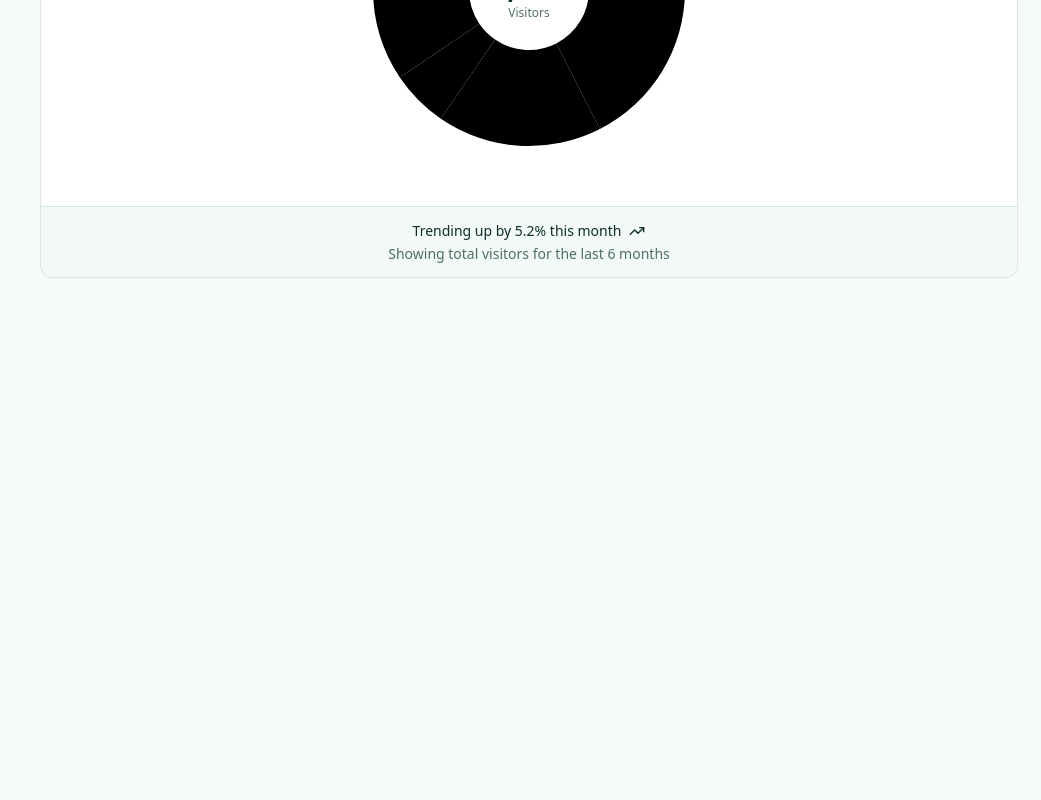
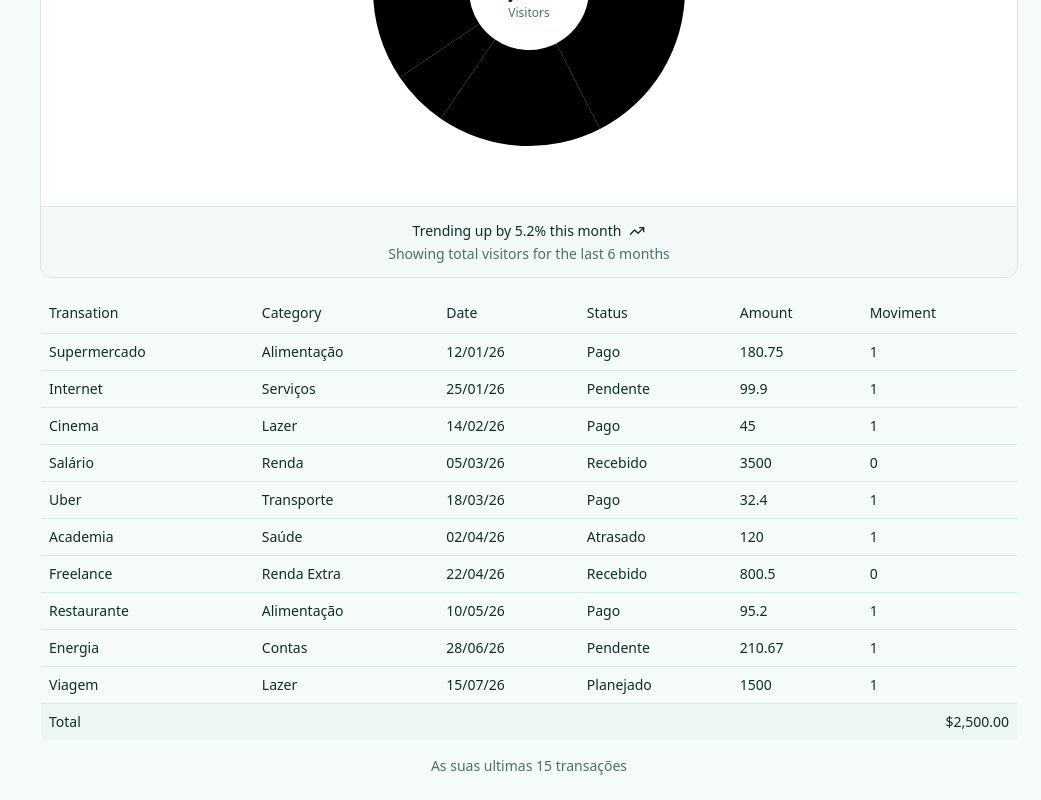
Before and after one commit to yolmat/LhamoneyApp, a Next.js app: page /dashboard in a window 1280 px wide. Shown: the part 1571-2371 px from the top of the page, without its empty margins (239-1280 px from the left). Before the commit the page ends 1872 px from the top, so only its background shows below. Built offline with nearby package versions, Linux system fonts and the light colour scheme.

Commit message:
Add table last 15 transations

```diff
--- a/app/dashboard/page.jsx
+++ b/app/dashboard/page.jsx
@@ -1,6 +1,7 @@
 import { CardDashboard } from "@/components/cardDashboard";
 import { BarsChartDashboard } from "@/components/BarsChartDashboard";
 import { RadicalChartDashboard } from "@/components/RadicalChartDashboard";
+import { TableDashboard } from "@/components/tableDashboard";
 
 export default function Page() {
   return (
@@ -43,6 +44,9 @@ export default function Page() {
         <BarsChartDashboard />
         <RadicalChartDashboard />
       </div>
+      <div>
+        <TableDashboard />
+      </div>
     </div>
   );
 }
--- /dev/null
+++ b/components/tableDashboard.jsx
@@ -0,0 +1,140 @@
+import {
+  Table,
+  TableBody,
+  TableCaption,
+  TableCell,
+  TableFooter,
+  TableHead,
+  TableHeader,
+  TableRow,
+} from "@/components/ui/table";
+import { House } from "lucide-react";
+
+const invoices = [
+  {
+    icon: House,
+    transation: "Supermercado",
+    category: "Alimentação",
+    date: "12/01/26",
+    status: "Pago",
+    amount: 180.75,
+    movement: 1,
+  },
+  {
+    icon: House,
+    transation: "Internet",
+    category: "Serviços",
+    date: "25/01/26",
+    status: "Pendente",
+    amount: 99.9,
+    movement: 1,
+  },
+  {
+    icon: House,
+    transation: "Cinema",
+    category: "Lazer",
+    date: "14/02/26",
+    status: "Pago",
+    amount: 45.0,
+    movement: 1,
+  },
+  {
+    icon: House,
+    transation: "Salário",
+    category: "Renda",
+    date: "05/03/26",
+    status: "Recebido",
+    amount: 3500.0,
+    movement: 0,
+  },
+  {
+    icon: House,
+    transation: "Uber",
+    category: "Transporte",
+    date: "18/03/26",
+    status: "Pago",
+    amount: 32.4,
+    movement: 1,
+  },
+  {
+    icon: House,
+    transation: "Academia",
+    category: "Saúde",
+    date: "02/04/26",
+    status: "Atrasado",
+    amount: 120.0,
+    movement: 1,
+  },
+  {
+    icon: House,
+    transation: "Freelance",
+    category: "Renda Extra",
+    date: "22/04/26",
+    status: "Recebido",
+    amount: 800.5,
+    movement: 0,
+  },
+  {
+    icon: House,
+    transation: "Restaurante",
+    category: "Alimentação",
+    date: "10/05/26",
+    status: "Pago",
+    amount: 95.2,
+    movement: 1,
+  },
+  {
+    icon: House,
+    transation: "Energia",
+    category: "Contas",
+    date: "28/06/26",
+    status: "Pendente",
+    amount: 210.67,
+    movement: 1,
+  },
+  {
+    icon: House,
+    transation: "Viagem",
+    category: "Lazer",
+    date: "15/07/26",
+    status: "Planejado",
+    amount: 1500.0,
+    movement: 1,
+  },
+];
+
+export function TableDashboard() {
+  return (
+    <Table>
+      <TableCaption>As suas ultimas 15 transações</TableCaption>
+      <TableHeader>
+        <TableRow>
+          <TableHead>Transation</TableHead>
+          <TableHead>Category</TableHead>
+          <TableHead>Date</TableHead>
+          <TableHead>Status</TableHead>
+          <TableHead>Amount</TableHead>
+          <TableHead>Moviment</TableHead>
+        </TableRow>
+      </TableHeader>
+      <TableBody>
+        {invoices.map((invoice) => (
+          <TableRow key={invoice.invoice}>
+            <TableCell className="font-medium">{invoice.transation}</TableCell>
+            <TableCell>{invoice.category}</TableCell>
+            <TableCell>{invoice.date}</TableCell>
+            <TableCell>{invoice.status}</TableCell>
+            <TableCell>{invoice.amount}</TableCell>
+            <TableCell>{invoice.movement}</TableCell>
+          </TableRow>
+        ))}
+      </TableBody>
+      <TableFooter>
+        <TableRow>
+          <TableCell colSpan={5}>Total</TableCell>
+          <TableCell className="text-right">$2,500.00</TableCell>
+        </TableRow>
+      </TableFooter>
+    </Table>
+  );
+}
--- /dev/null
+++ b/components/ui/table.jsx
@@ -0,0 +1,123 @@
+"use client"
+
+import * as React from "react"
+
+import { cn } from "@/lib/utils"
+
+function Table({
+  className,
+  ...props
+}) {
+  return (
+    <div data-slot="table-container" className="relative w-full overflow-x-auto">
+      <table
+        data-slot="table"
+        className={cn("w-full caption-bottom text-sm", className)}
+        {...props} />
+    </div>
+  );
+}
+
+function TableHeader({
+  className,
+  ...props
+}) {
+  return (
+    <thead
+      data-slot="table-header"
+      className={cn("[&_tr]:border-b", className)}
+      {...props} />
+  );
+}
+
+function TableBody({
+  className,
+  ...props
+}) {
+  return (
+    <tbody
+      data-slot="table-body"
+      className={cn("[&_tr:last-child]:border-0", className)}
+      {...props} />
+  );
+}
+
+function TableFooter({
+  className,
+  ...props
+}) {
+  return (
+    <tfoot
+      data-slot="table-footer"
+      className={cn("border-t bg-muted/50 font-medium [&>tr]:last:border-b-0", className)}
+      {...props} />
+  );
+}
+
+function TableRow({
+  className,
+  ...props
+}) {
+  return (
+    <tr
+      data-slot="table-row"
+      className={cn(
+        "border-b transition-colors hover:bg-muted/50 has-aria-expanded:bg-muted/50 data-[state=selected]:bg-muted",
+        className
+      )}
+      {...props} />
+  );
+}
+
+function TableHead({
+  className,
+  ...props
+}) {
+  return (
+    <th
+      data-slot="table-head"
+      className={cn(
+        "h-10 px-2 text-left align-middle font-medium whitespace-nowrap text-foreground [&:has([role=checkbox])]:pr-0",
+        className
+      )}
+      {...props} />
+  );
+}
+
+function TableCell({
+  className,
+  ...props
+}) {
+  return (
+    <td
+      data-slot="table-cell"
+      className={cn(
+        "p-2 align-middle whitespace-nowrap [&:has([role=checkbox])]:pr-0",
+        className
+      )}
+      {...props} />
+  );
+}
+
+function TableCaption({
+  className,
+  ...props
+}) {
+  return (
+    <caption
+      data-slot="table-caption"
+      className={cn("mt-4 text-sm text-muted-foreground", className)}
+      {...props} />
+  );
+}
+
+export {
+  Table,
+  TableHeader,
+  TableBody,
+  TableFooter,
+  TableHead,
+  TableRow,
+  TableCell,
+  TableCaption,
+}
```
